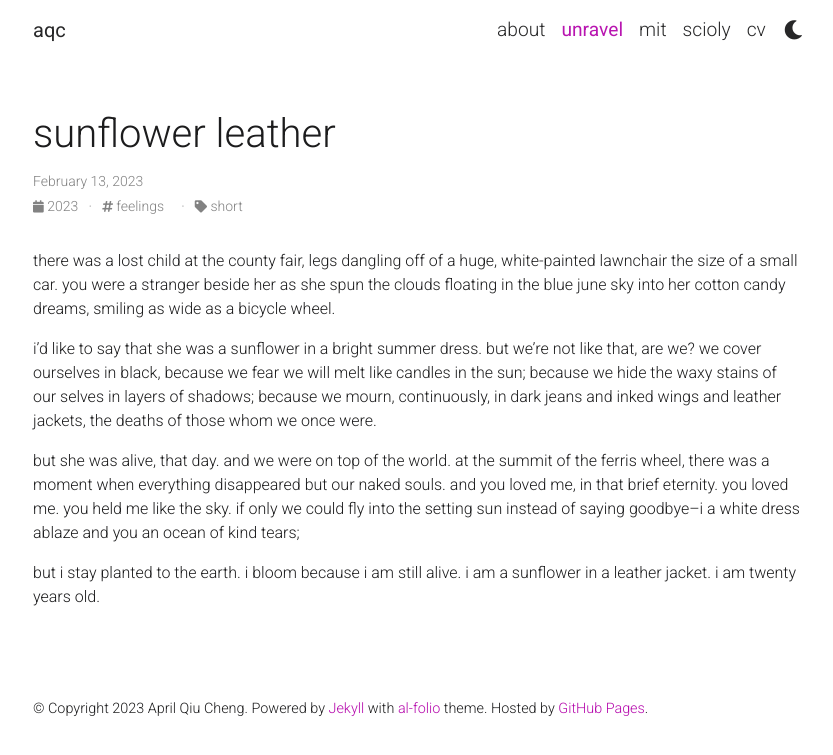
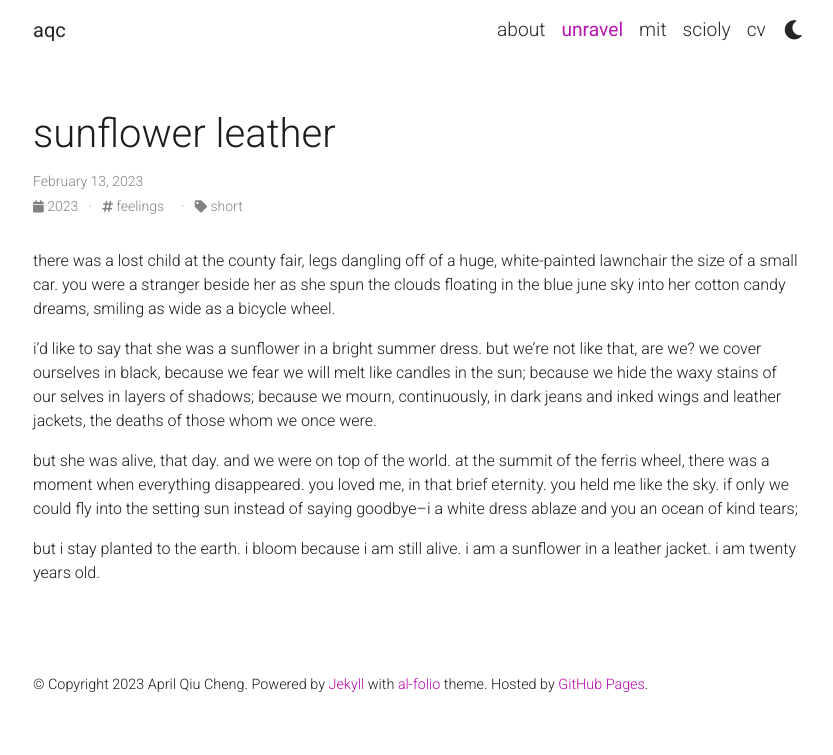
Before and after one commit to aqcheng/aqcheng.github.io, a Jekyll site: the page built from _posts/2023-02-13-sunflower-leather.md, in a window 1280 px wide. Shown: the top 755 px of the page, without its empty margins (222-1055 px from the left). Built offline with Jekyll 4.4.1, drawn with Linux system fonts in a browser that asks for light colours; comment, search, counter and statistics services are not loaded; a style sheet for code colours, icons or effects is not loaded.

```diff
--- a/_posts/2023-02-13-sunflower-leather.md
+++ b/_posts/2023-02-13-sunflower-leather.md
@@ -10,6 +10,6 @@ there was a lost child at the county fair, legs dangling off of a huge, white-pa
 
 i’d like to say that she was a sunflower in a bright summer dress. but we’re not like that, are we? we cover ourselves in black, because we fear we will melt like candles in the sun; because we hide the waxy stains of our selves in layers of shadows; because we mourn, continuously, in dark jeans and inked wings and leather jackets, the deaths of those whom we once were.
 
-but she was alive, that day. and we were on top of the world. at the summit of the ferris wheel, there was a moment when everything disappeared but our naked souls. and you loved me, in that brief eternity. you loved me. you held me like the sky. if only we could fly into the setting sun instead of saying goodbye–i a white dress ablaze and you an ocean of kind tears;
+but she was alive, that day. and we were on top of the world. at the summit of the ferris wheel, there was a moment when everything disappeared. you loved me, in that brief eternity. you held me like the sky. if only we could fly into the setting sun instead of saying goodbye–i a white dress ablaze and you an ocean of kind tears;
 
 but i stay planted to the earth. i bloom because i am still alive. i am a sunflower in a leather jacket. i am twenty years old.
```
Also changed, not shown: other parts of _posts/2023-02-13-sunflower-leather.md (+1 -1 lines), _posts/2022-12-30-identity.md (+1 -1 lines), _posts/2023-02-13-hexagon-corkboard.md (+1 -1 lines).
